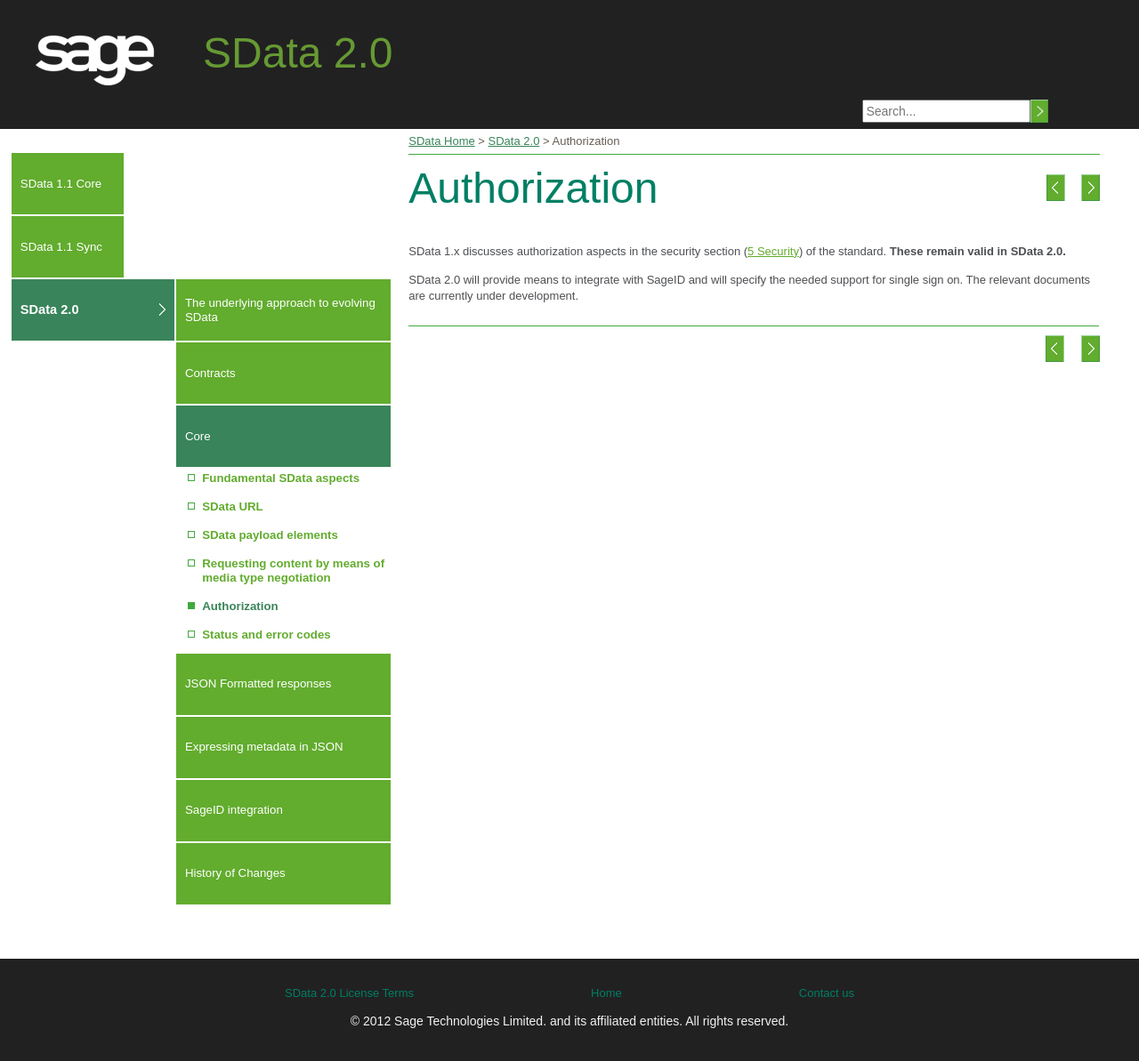
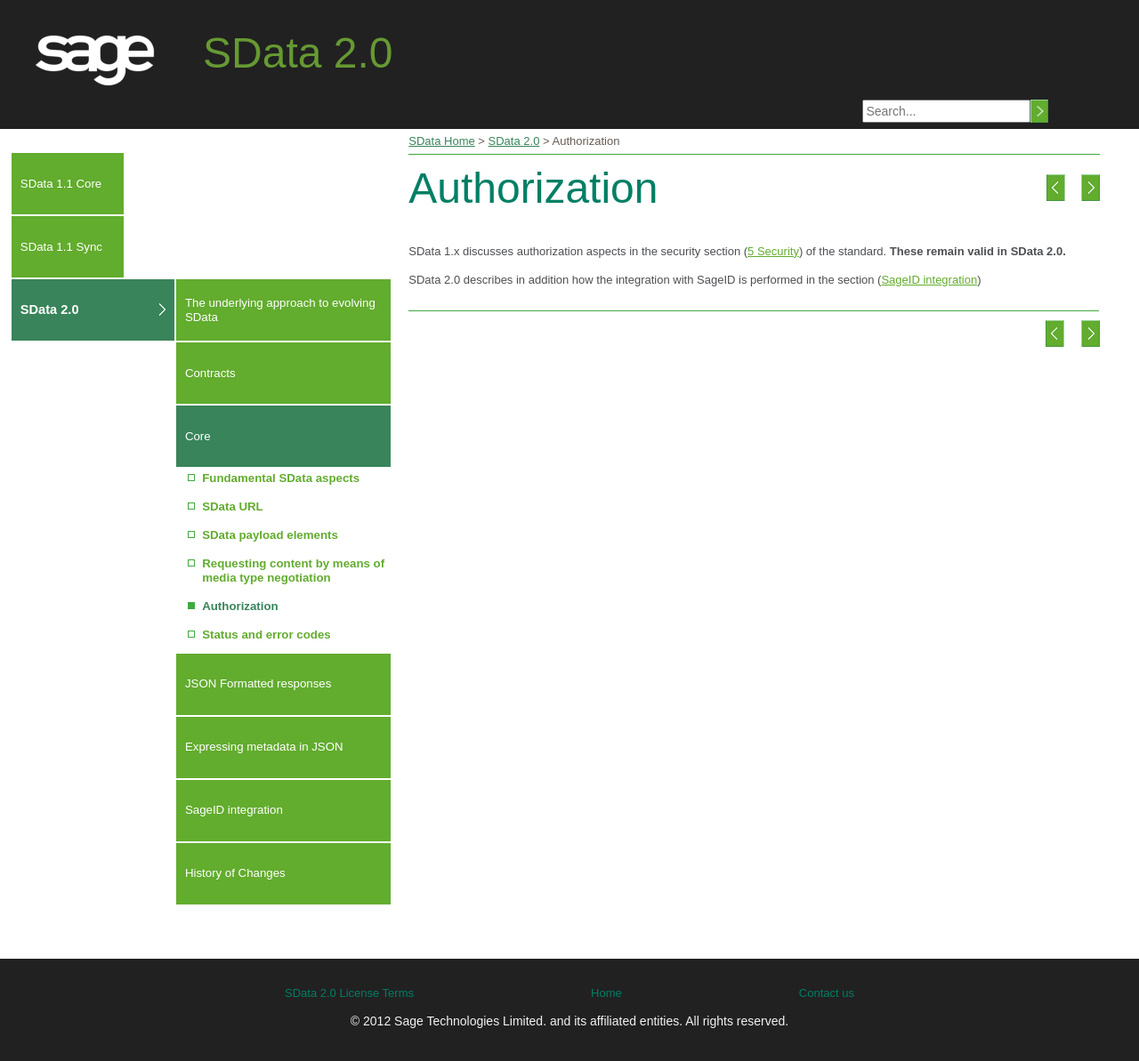
Before and after one commit to kaqa/SData-2.0, a Jekyll site: the page built from pages/20/03-0700.md, in a window 1280 px wide. Shown: the whole page at 89% size. Built offline with Jekyll 4.4.1, drawn with Linux system fonts in a browser that asks for light colours; nearby versions of some CDN libraries.

Commit message:
Update 03-0700.md

```diff
--- a/pages/20/03-0700.md
+++ b/pages/20/03-0700.md
@@ -8,7 +8,6 @@
 SData 1.x discusses authorization aspects in the security section ([5 Security](../../core/0500/ "5 Security")) of the standard. **These
 remain valid in SData 2.0.**
 
-SData 2.0 will provide means to integrate with SageID and will specify the needed support for single sign
-on. The relevant documents are currently under development.
+SData 2.0 describes in addition how the integration with SageID is performed in the section ([SageID integration](../06-0000/ "SageID integration"))
 
 ***
```
